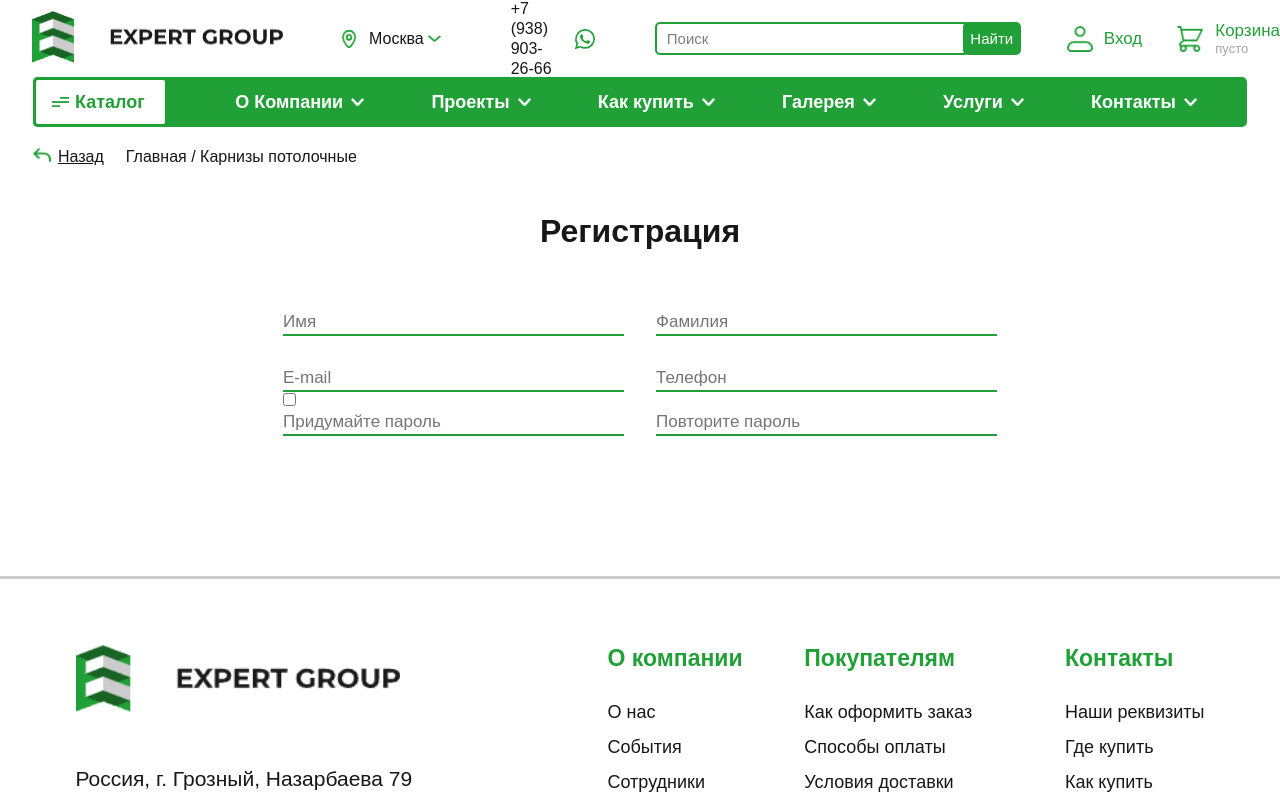
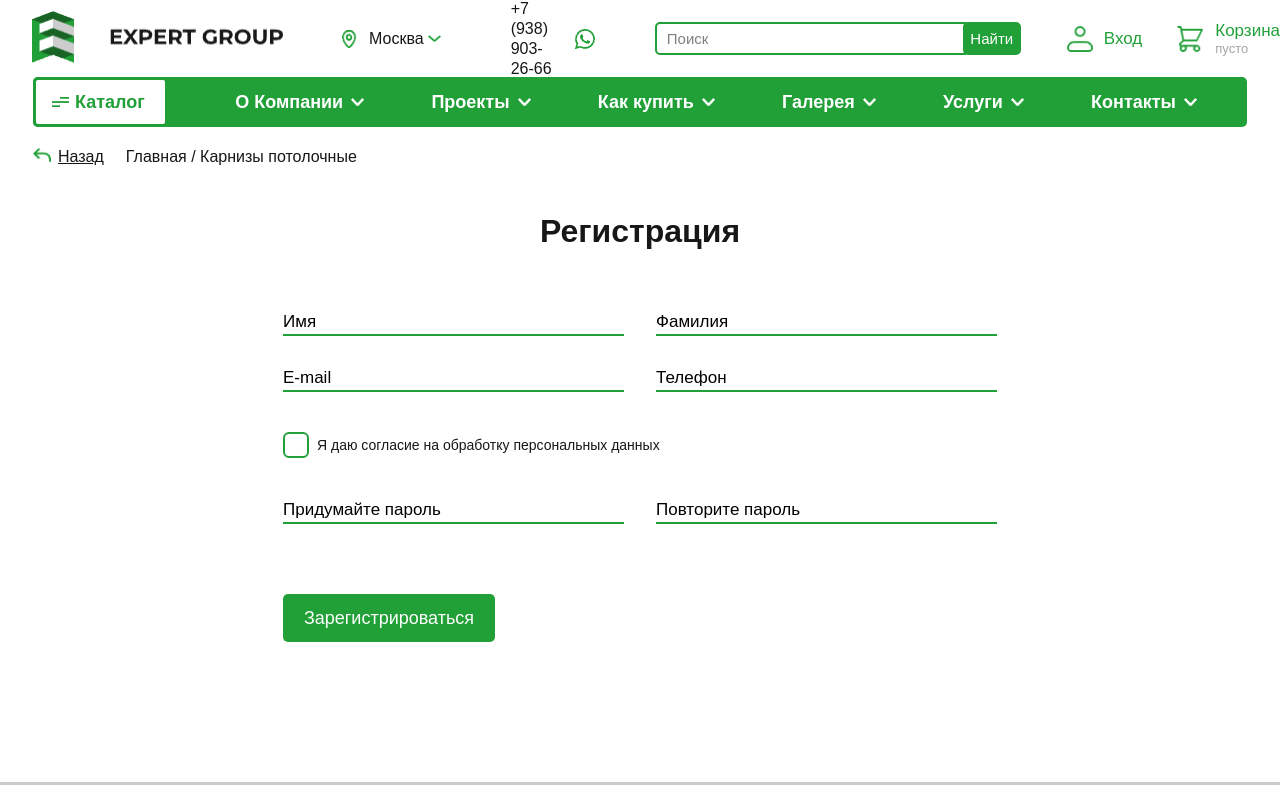
Before and after one commit to elbukaevzaur/expert-group-frontend, a Next.js app: page /registration in a window 1280 px wide. Shown: the top 800 px of the page. Built offline with nearby package versions, Linux system fonts and the light colour scheme.

Commit message:
add registration page

```diff
--- a/src/app/globals.css
+++ b/src/app/globals.css
@@ -1139,13 +1139,85 @@ a {
   background-color: transparent;
   border: none;
   border-bottom: 2px solid #21a038;
+  outline:none;
   font-size: 17px;
-  color: #0a0a0a;
   font-weight: 400;
   line-height: 1px;
-  outline:none;
+  color: #000;
+}
+
+.registration__input::placeholder {
+  font-size: 17px;
+  font-weight: 400;
+  line-height: 1px;
+  color: #000;
 }
 
 .registration__input_margin {
   margin-bottom: 30px;
 }
+
+.registration__wrapper {
+  display: flex;
+  margin: 45px 0;
+}
+
+.registration__checkbox {
+  display: none;
+}
+
+.registration__checkbox + label {
+  position: relative;
+  padding-left: 34px;
+  cursor: pointer;
+  font-size: 14px;
+  font-weight: 400;
+}
+
+.registration__checkbox + label::before {
+  content: '';
+  position: absolute;
+  left: 0;
+  top: 50%;
+  transform: translateY(-50%);
+  width: 22px;
+  height: 22px;
+  border: 2px solid #21a038;
+  border-radius: 6px;
+  background-color: #fff;
+  transition: background-color 0.3s, border-color 0.3s;
+}
+
+.registration__checkbox:checked + label::before {
+  background-color: #21a038;
+  border-color: #21a038;
+}
+
+.registration__checkbox:checked + label::after {
+  content: '';
+  position: absolute;
+  left: 8px;
+  top: -2px;
+  width: 6px;
+  height: 12px;
+  border: solid white;
+  border-width: 0 2px 2px 0;
+  transform: rotate(45deg);
+}
+
+.registration__button {
+  all: unset;
+  cursor: pointer;
+  width: 212px;
+  height: 48px;
+  background-color: #21a038;
+  font-size: 18px;
+  font-weight: 400;
+  line-height: 22px;
+  color: #fff;
+  display: flex;
+  justify-content: center;
+  align-items: center;
+  border-radius: 5px;
+  margin-top: 70px;
+}
--- a/src/app/registration/page.tsx
+++ b/src/app/registration/page.tsx
@@ -11,11 +11,15 @@ export default function Registration() {
                 <input className="registration__input" type="text" placeholder="E-mail"/>
                 <input className="registration__input" type="text" placeholder="Телефон"/>
             </div>
-                <input type="checkbox" />
+            <div className="registration__wrapper">
+            <input id="registration__checkbox" className="registration__checkbox" type="checkbox" />
+            <label htmlFor="registration__checkbox">Я даю согласие на обработку персональных данных</label>
+            </div>
             <div className="registration__info">
                 <input className="registration__input" type="text" placeholder="Придумайте пароль"/>
                 <input className="registration__input" type="text" placeholder="Повторите пароль"/>
             </div>
+            <button className="registration__button">Зарегистрироваться</button>
 
         </div>
     )
```
